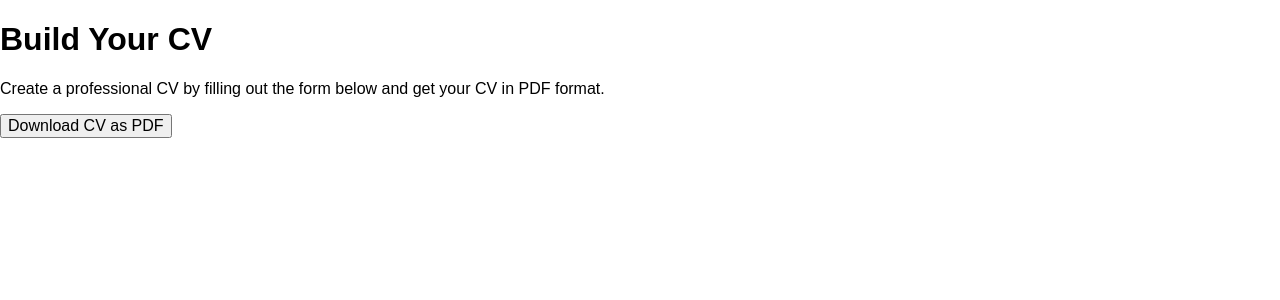
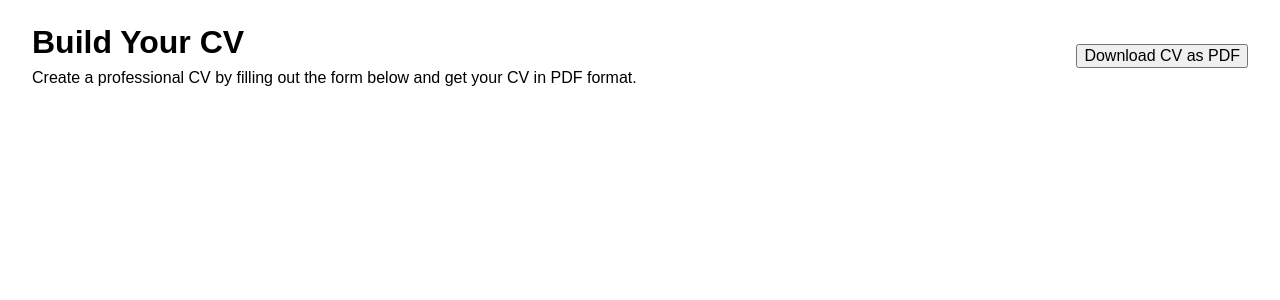
Before and after one commit to canberkg67/cv-app, a React (Vite) app: page / in a window 1280 px wide. Shown: the top 300 px of the page. Built offline with nearby package versions, Linux system fonts and the light colour scheme.

Commit message:
style: add styling to header

```diff
--- a/src/App.css
+++ b/src/App.css
@@ -1,3 +1,21 @@
 #root {
   min-height: 100vh;
 }
+
+.app-header {
+  display: flex;
+  justify-content: space-between;
+  align-items: center;
+  padding: 1.5rem 2rem;
+}
+
+.header-content {
+    display: flex;
+    flex-direction: column;
+    gap: 0.5rem;
+}
+
+.header-content h1,
+.header-content p {
+    margin: 0;
+}
```
